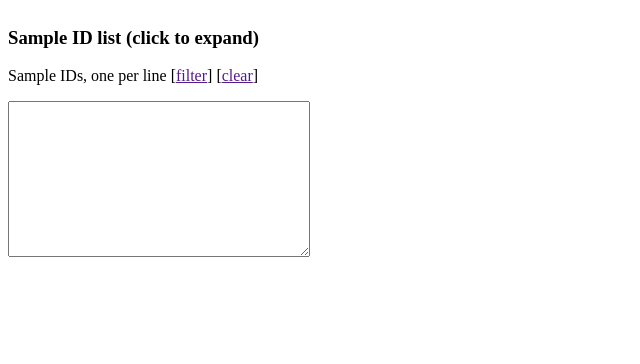
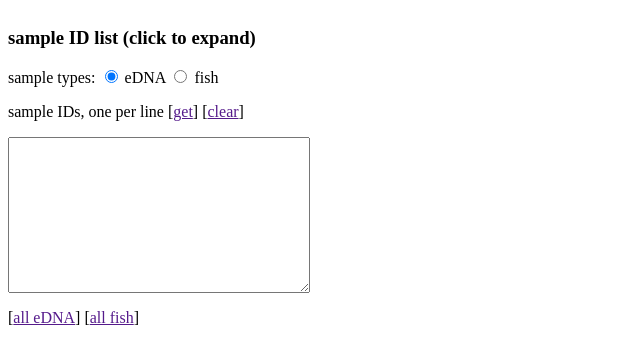
Before and after one commit to mhoban/sampledb, a CodeIgniter app: the page made by application/views/export_station_template.php in a window 1280 px wide. Shown: the top 364 px of the page, without its empty margins (0-640 px from the left). Run offline with CodeIgniter, Linux system fonts and the light colour scheme; some libraries are stand-ins or nearby versions.

Commit message:
added fish to station export

```diff
--- a/application/views/export_station_template.php
+++ b/application/views/export_station_template.php
@@ -59,7 +59,7 @@ function clear_filter(e)
 {
   $("#sample_ids").val("");
   $("#datagrid").html("");
-  $("#clipboard_link").hide();
+  $(".clipboard_link").hide();
   table_data = null;
   e.preventDefault();
   return false;
@@ -68,7 +68,8 @@ function clear_filter(e)
 function filter(e)
 {
   var sids = $("#sample_ids").val().trim().split(/\n/);
-  $.post(base_url + "/samples/export_station/json",{'station_ids[]': sids},function(data,status,xhr) {
+  var which = $("input:radio[name='which']:checked").val();
+  $.post(base_url + "/samples/export_station/json/" + which,{'sample_ids[]': sids},function(data,status,xhr) {
     table_data = data;
     var table = $('<table cellspacing="0">');
     $("#datagrid").html("");
@@ -84,8 +85,8 @@ function filter(e)
     }
     $("#datagrid").append(table);
   },"json");
-  if (table_data != null && table_data.length > 0)
-    $("#clipboard_link").show();
+  // if (table_data != null && table_data.length > 0)
+  $(".clipboard_link").show();
   e.preventDefault();
   return false;
 }
@@ -136,6 +137,26 @@ function export_csv(e)
   return false;
 }
 
+function get_all_edna(e)
+{
+  e.preventDefault();
+  $.getJSON(base_url + '/samples/edna/json',function(data) {
+    $("#sample_ids").val(data.join("\n"));
+  });
+  $('input:radio[name="which"][value="edna"]').prop("checked",true);
+  return false;
+}
+
+function get_all_fish(e)
+{
+  e.preventDefault();
+  $.getJSON(base_url + "/samples/sample/json",function(data) {
+    $("#sample_ids").val(data.join("\n"));
+  });
+  $('input:radio[name="which"][value="sample"]').prop("checked",true);
+  return false;
+}
+
 $( function() {
   var panel_open = (Cookies.get("sample_panel_open") == "true") ? 0 : false;
   console.log("panel open: " + panel_open);
@@ -152,6 +173,8 @@ $( function() {
   $("#filter").click(filter);
   $("#clipboard").click(clipboard);
   $("#csv").click(export_csv);
+  $("#get_all_edna").click(get_all_edna);
+  $("#get_all_fish").click(get_all_fish);
   console.log(panel_open);
   if (panel_open !== false)
     $("#expando").hide();
@@ -162,23 +185,37 @@ $( function() {
 </script>
 <div id="container" class="float-container">
   <div id="accordion" class="float-child">
-    <h3>Sample ID list <span class="display: inline;" id="expando">(click to expand)</span></h3>
+    <h3>sample ID list <span class="display: inline;" id="expando">(click to expand)</span></h3>
     <div>
       <p>
-        Sample IDs, one per line
-        [<a href="" id="filter">filter</a>]
+        sample types:
+        <input type="radio" id="edna" name="which" value="edna" checked>
+        <label for="edna">eDNA</label>
+        <input type="radio" id="sample" name="which" value="sample">
+        <label for="sample">fish</label>
+      </p>
+      <p>
+        sample IDs, one per line
+        [<a href="" id="filter">get</a>]
         <!--<input type="button" id="filter" value="filter">-->
         [<a href="" id="clear">clear</a>]
       </p>
       <textarea id="sample_ids" rows="10" cols="35"></textarea>
-      <br>
-      <br>
+      <p>
+        [<a href="" id="get_all_edna">all eDNA</a>]
+        [<a href="" id="get_all_fish">all fish</a>]
+      </p>
     </div>
   </div>
 </div>
+<p>&nbsp;</p>
 <div id="datacontainer">
+  <div class="clipboard_link" style="display: none">
+    [<a href="" id="clipboard">copy to clipboard (tab-separated)</a>]
+    [<a href="" id="csv">export csv</a>]
+  </div>
   <div id="datagrid"></div>
-  <div id="clipboard_link" style="display: none">
+  <div class="clipboard_link" style="display: none">
     [<a href="" id="clipboard">copy to clipboard (tab-separated)</a>]
     [<a href="" id="csv">export csv</a>]
   </div>
```
Also changed, not shown: application/controllers/samples.php (+58 -10 lines).
